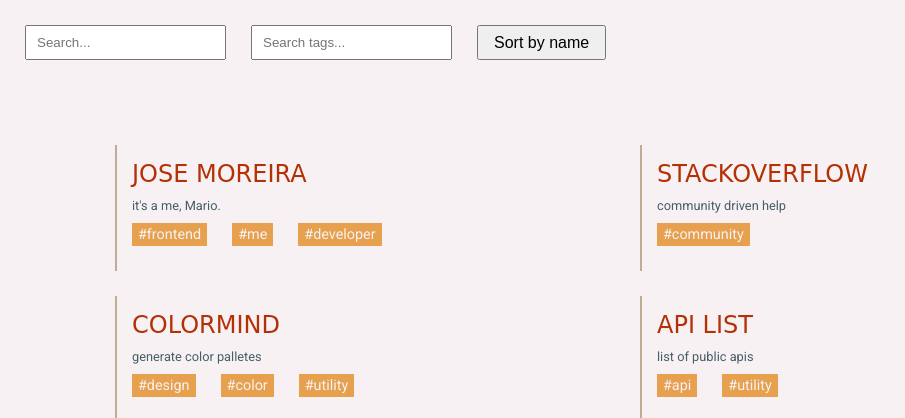
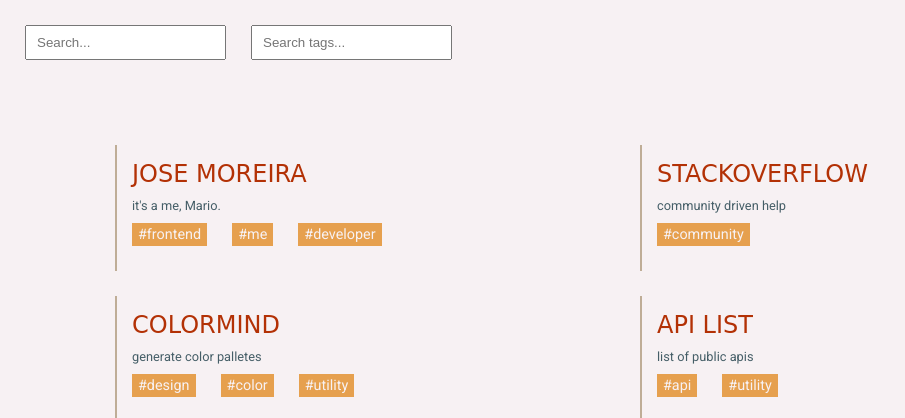
Before and after one commit to giventofly/mybookmarks, a PHP site: page / in a window 1280 px wide. Shown: the top 418 px of the page, without its empty margins (0-905 px from the left). Run offline with PHP 8.4, Linux system fonts and the light colour scheme; some web fonts are replaced.

Commit message:
Update index.php

```diff
--- a/index.php
+++ b/index.php
@@ -23,7 +23,7 @@
   <div id="bookmarks">
     <input type="text" class="search" placeholder="Search..." id='search'/>
     <input type="text" class="search" placeholder="Search tags..." id='tagsearch'/>
-    <button class="sort" data-sort="name">Sort by name</button>
+    <!--<button class="sort" data-sort="name">Sort by name</button>-->
   </div>
   <div class="container" id="container"></div>
 
```
